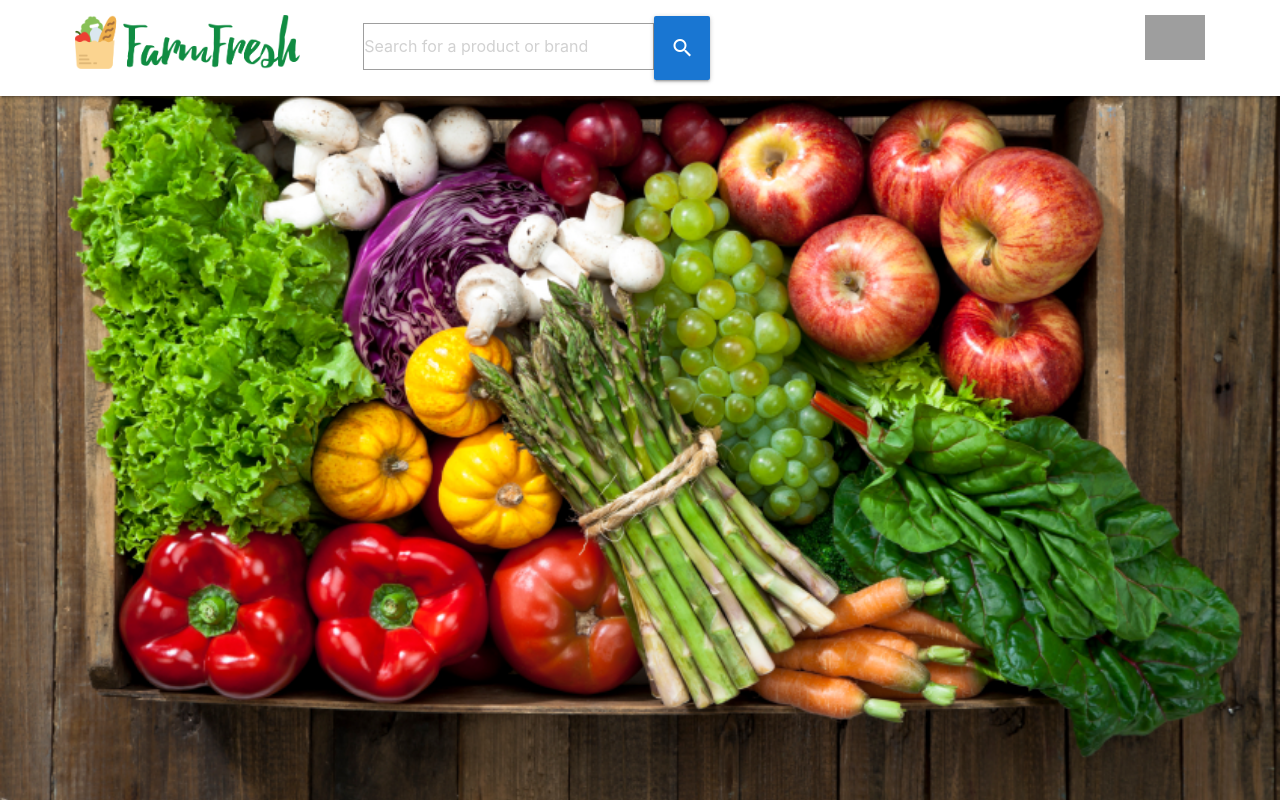
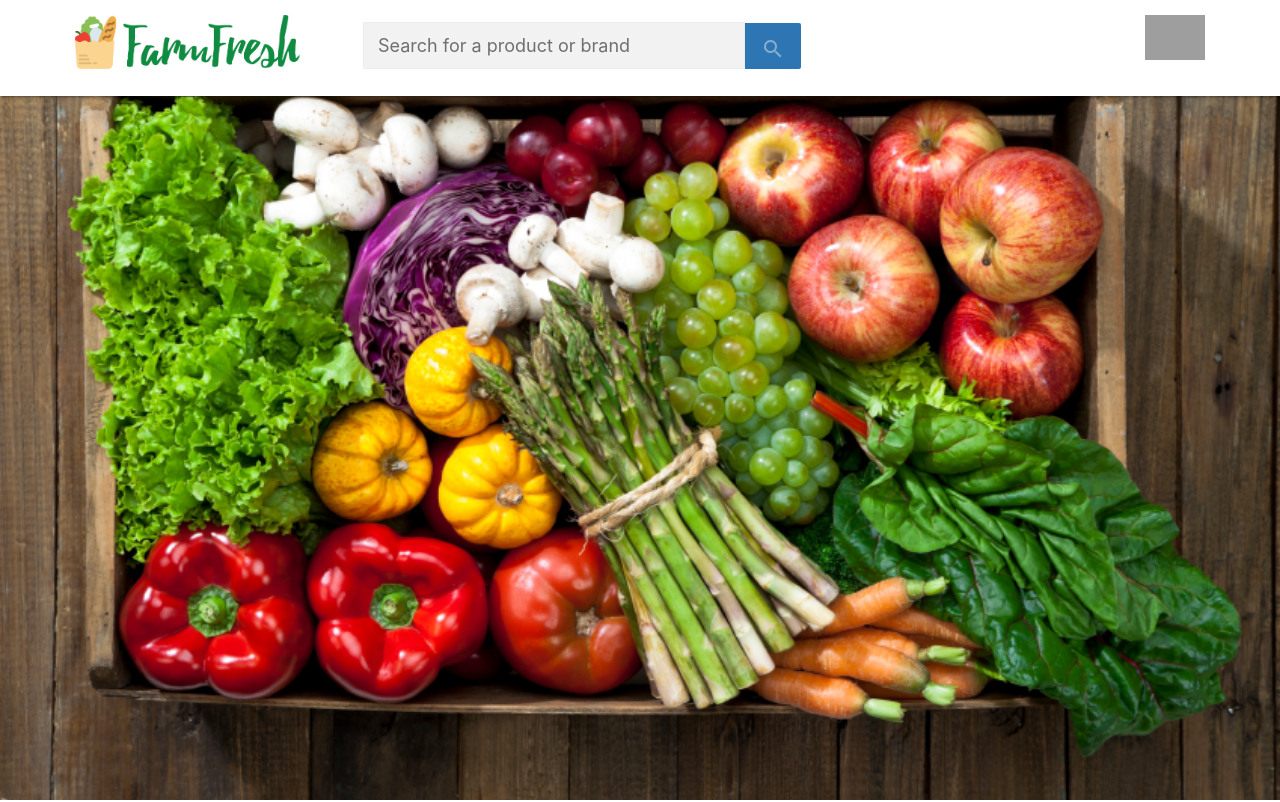
Before and after one commit to saywandeusher/FreshFarm, a React (Create React App) app in the folder app/: page / in a window 1280 px wide. Shown: the top 802 px of the page. Built offline with nearby package versions, Linux system fonts and the light colour scheme; grey boxes are pictures that could not be loaded.

Commit message:
Nav bar complete

```diff
--- a/app/public/index.html
+++ b/app/public/index.html
@@ -12,7 +12,7 @@
     <link href="https://fonts.googleapis.com/icon?family=Material+Icons" rel="stylesheet">
     <!--Import materialize.css-->
     <link type="text/html" rel="stylesheet" href="css/materialize.min.css"  media="screen,projection"/>
-    <title>React App</title>
+    <title>FarmFresh</title>
   </head>
   <body>
     <noscript>
@@ -27,7 +27,5 @@
     <script src="https://cdnjs.cloudflare.com/ajax/libs/materialize/1.0.0/js/materialize.min.js"></script>
     <!-- Parallax JS -->
     <script>$(document).ready(function(){ $('.parallax').parallax();});</script>
-    <!-- Sticky Nav JS-->
-    <script></script>
   </body>
 </html>
--- a/app/src/App.js
+++ b/app/src/App.js
@@ -15,10 +15,7 @@ export default class App extends Component {
 
       <main>
         <Promo />
-      </main>,
-
-      <footer>
-      </footer>
+      </main>
     ]
     );
   }
--- a/app/src/components/nav/nav.css
+++ b/app/src/components/nav/nav.css
@@ -5,14 +5,12 @@ nav {
   background-color: white;
 }
 
-.nav_container {
+nav .container {
   width: 90%;
-  height: 6rem;
 }
 
-.nav_row {
+nav .row {
   padding-top: 1rem;
-  margin-bottom: 0;
 }
 
 .FarmFresh-img {
@@ -20,16 +18,35 @@ nav {
   max-height: 12rem;
 }
 
-.searchbox {
+.searchfield {
   width: 80% !important;
-  border: 1px solid #9e9e9e !important;
+  border: 1px solid #ececec !important;
+  border-width: thin !important;
+  border-radius: 2px 0px 0px 2px !important;
+  font-size: 18px !important;
+  padding-left: 3% !important;
+  background-color: rgb(242, 242, 242) !important;
 }
 
-.search-button {
-  height:100%;
+::-webkit-input-placeholder { /* WebKit browsers */
+  color: rgb(111, 111, 111);
 }
 
-.cart-img {
+nav .btn {
+  height: 3.1rem;
+  margin-bottom: 1%;
+  box-shadow: none;
+  background-color: rgb(46, 117, 180);
+  border-radius: 0px 2px 2px 0px;
+}
+
+nav .search-icon {
+  height: 100% !important;
+  line-height: 53px !important;
+  color: rgb(134, 174, 207) !important;
+}
+
+.Cart-img {
   max-width: 4rem;
   max-height: 4rem;
 }
--- a/app/src/components/nav/nav.jsx
+++ b/app/src/components/nav/nav.jsx
@@ -6,22 +6,22 @@ export default class Nav extends Component {
   render() {
     return (
       <nav>
-          <div className="nav-wrapper container nav_container">
-            <div className="row nav_row">
+          <div className="nav-wrapper container">
+            <div className="row">
               <div className="col s3">
-                <a href="home" className="brand-logo"><img src={require('../../images/Screen 1/FarmFresh Logo.png')} alt="FarmFresh_Logo" className="FarmFresh-img" /></a>
+                <a href=" " className="brand-logo"><img src={require('../../images/Screen 1/FarmFresh Logo.png')} alt="FarmFresh Logo" className="FarmFresh-img" /></a>
               </div>
-              <div className="col s4">
-                  <form>
-                     <input type="text" placeholder="Search for a product or brand" className="searchbox" />
-                     <button className="btn blue darken-2 search-button" type="submit" name="action">
-                      <i className="material-icons">search</i>
+              <div className="col s5">
+                  <form action=" ">
+                     <input type="text" placeholder="Search for a product or brand" className="searchfield" />
+                     <button className="btn" type="submit">
+                      <i className="small material-icons search-icon">search</i>
                      </button>
                   </form>
               </div>
-              <div className="col s2"></div>
+              <div className="col s1"></div>
               <div className="col s3">
-                <a href="Shopping" className="cart-logo right"><img src={require('../../images/Screen 1/shopping-cart.png')} alt="Cart_Image" className="cart-img" /></a>
+                <a href=" " className="cart-logo right"><img src={require('../../images/Screen 1/shopping-cart.png')} alt="Cart" className="Cart-img" /></a>
               </div>
             </div>
           </div>
```
